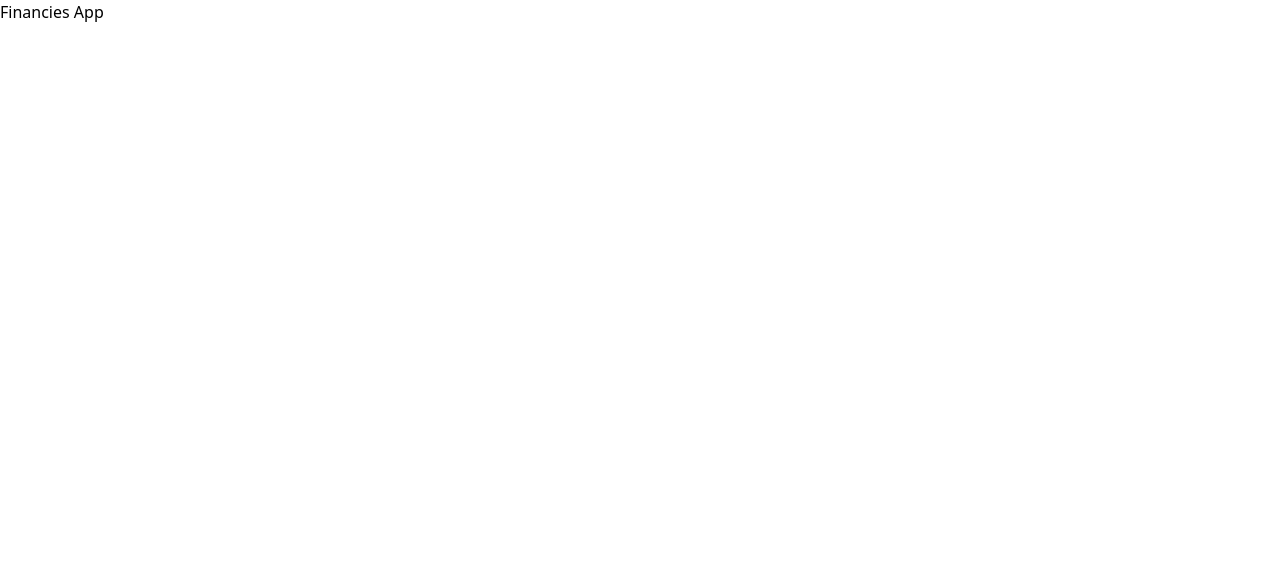
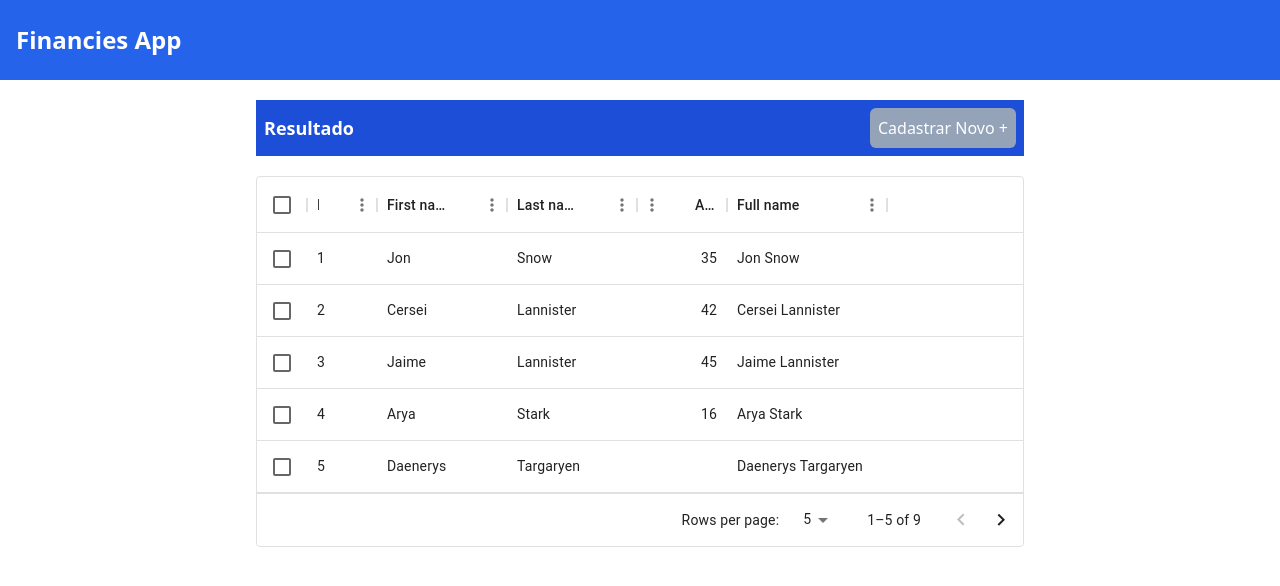
Before and after one commit to Luke0195/financies-app, a React (Vite) app: page / in a window 1280 px wide. Shown: the top 586 px of the page. Built offline with nearby package versions, Linux system fonts and the light colour scheme.

Commit message:
feat: create table component

```diff
--- a/package.json
+++ b/package.json
@@ -10,6 +10,12 @@
     "preview": "vite preview"
   },
   "dependencies": {
+    "@emotion/react": "^11.11.3",
+    "@emotion/styled": "^11.11.0",
+    "@mui/material": "^5.15.10",
+    "@mui/x-data-grid": "^6.19.4",
+    "install": "^0.13.0",
+    "npm": "^10.4.0",
     "react": "^18.2.0",
     "react-dom": "^18.2.0"
   },
--- a/src/components/App/index.tsx
+++ b/src/components/App/index.tsx
@@ -1,3 +1,4 @@
+import { Home } from '../../pages/Home'
 export function App() {
-  return <h1 className="text-red-600"> Financies App</h1>;
+  return <Home />
 }
--- /dev/null
+++ b/src/components/Container/index.tsx
@@ -0,0 +1,5 @@
+import { ComponentPropsWithChildren } from '../../shared/interfaces'
+
+export function Container(props: ComponentPropsWithChildren) {
+  return <div className="max-w-screen-md m-auto">{props.children}</div>
+}
--- /dev/null
+++ b/src/components/Header/index.tsx
@@ -0,0 +1,7 @@
+export function Header() {
+  return (
+    <header className="bg-blue-600 w-full h-20 p-4 flex items-center">
+      <h1 className="text-white font-semibold text-2xl"> Financies App</h1>
+    </header>
+  )
+}
--- a/src/components/index.ts
+++ b/src/components/index.ts
@@ -1 +1,3 @@
-export * from "./App";
+export * from './App'
+export * from './Container'
+export * from './Header'
--- /dev/null
+++ b/src/pages/Home/index.tsx
@@ -0,0 +1,65 @@
+import { Header, Container } from '../../components'
+import { DataGrid, GridColDef, GridValueGetterParams } from '@mui/x-data-grid'
+
+const columns: GridColDef[] = [
+  { field: 'id', headerName: 'ID', width: 70 },
+  { field: 'firstName', headerName: 'First name', width: 130 },
+  { field: 'lastName', headerName: 'Last name', width: 130 },
+  {
+    field: 'age',
+    headerName: 'Age',
+    type: 'number',
+    width: 90,
+  },
+  {
+    field: 'fullName',
+    headerName: 'Full name',
+    description: 'This column has a value getter and is not sortable.',
+    sortable: false,
+    width: 160,
+    valueGetter: (params: GridValueGetterParams) =>
+      `${params.row.firstName || ''} ${params.row.lastName || ''}`,
+  },
+]
+
+const rows = [
+  { id: 1, lastName: 'Snow', firstName: 'Jon', age: 35 },
+  { id: 2, lastName: 'Lannister', firstName: 'Cersei', age: 42 },
+  { id: 3, lastName: 'Lannister', firstName: 'Jaime', age: 45 },
+  { id: 4, lastName: 'Stark', firstName: 'Arya', age: 16 },
+  { id: 5, lastName: 'Targaryen', firstName: 'Daenerys', age: null },
+  { id: 6, lastName: 'Melisandre', firstName: null, age: 150 },
+  { id: 7, lastName: 'Clifford', firstName: 'Ferrara', age: 44 },
+  { id: 8, lastName: 'Frances', firstName: 'Rossini', age: 36 },
+  { id: 9, lastName: 'Roxie', firstName: 'Harvey', age: 65 },
+]
+
+export function Home() {
+  return (
+    <div>
+      <Header />
+      <Container>
+        <div className="flex items-center justify-between my-5 bg-blue-700 p-2">
+          <h2 className="text-white font-semibold text-lg"> Resultado </h2>
+          <button className="bg-slate-400 p-2 text-white rounded-md ">
+            {' '}
+            Cadastrar Novo +{' '}
+          </button>
+        </div>
+        <div>
+          <DataGrid
+            rows={rows}
+            columns={columns}
+            initialState={{
+              pagination: {
+                paginationModel: { page: 0, pageSize: 5 },
+              },
+            }}
+            pageSizeOptions={[5, 10]}
+            checkboxSelection
+          />
+        </div>
+      </Container>
+    </div>
+  )
+}
--- /dev/null
+++ b/src/shared/interfaces/index.ts
@@ -0,0 +1,3 @@
+import { PropsWithChildren } from 'react'
+
+export type ComponentPropsWithChildren = PropsWithChildren
--- a/tailwind.config.js
+++ b/tailwind.config.js
@@ -1,8 +1,10 @@
 /** @type {import('tailwindcss').Config} */
 export default {
-  content: ["./src/**/**/*.{tsx}"],
+  content: ['./src/**/**/*.tsx'],
   theme: {
     extend: {},
   },
   plugins: [],
 };
+
+//src/components/App/index.tsx
```
Also changed, not shown: .prettierrc.json, 1 other file (tests, documents, lock files or other folders).
